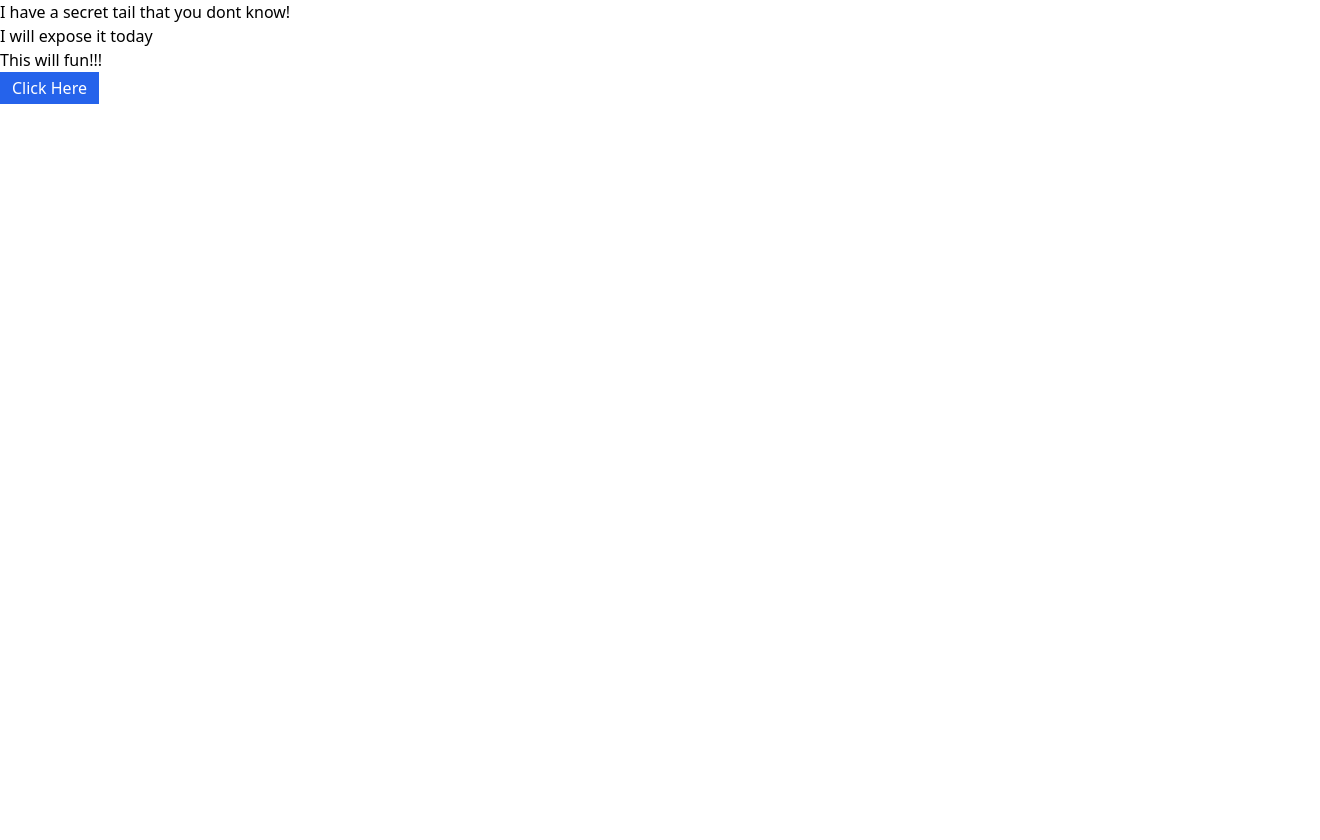
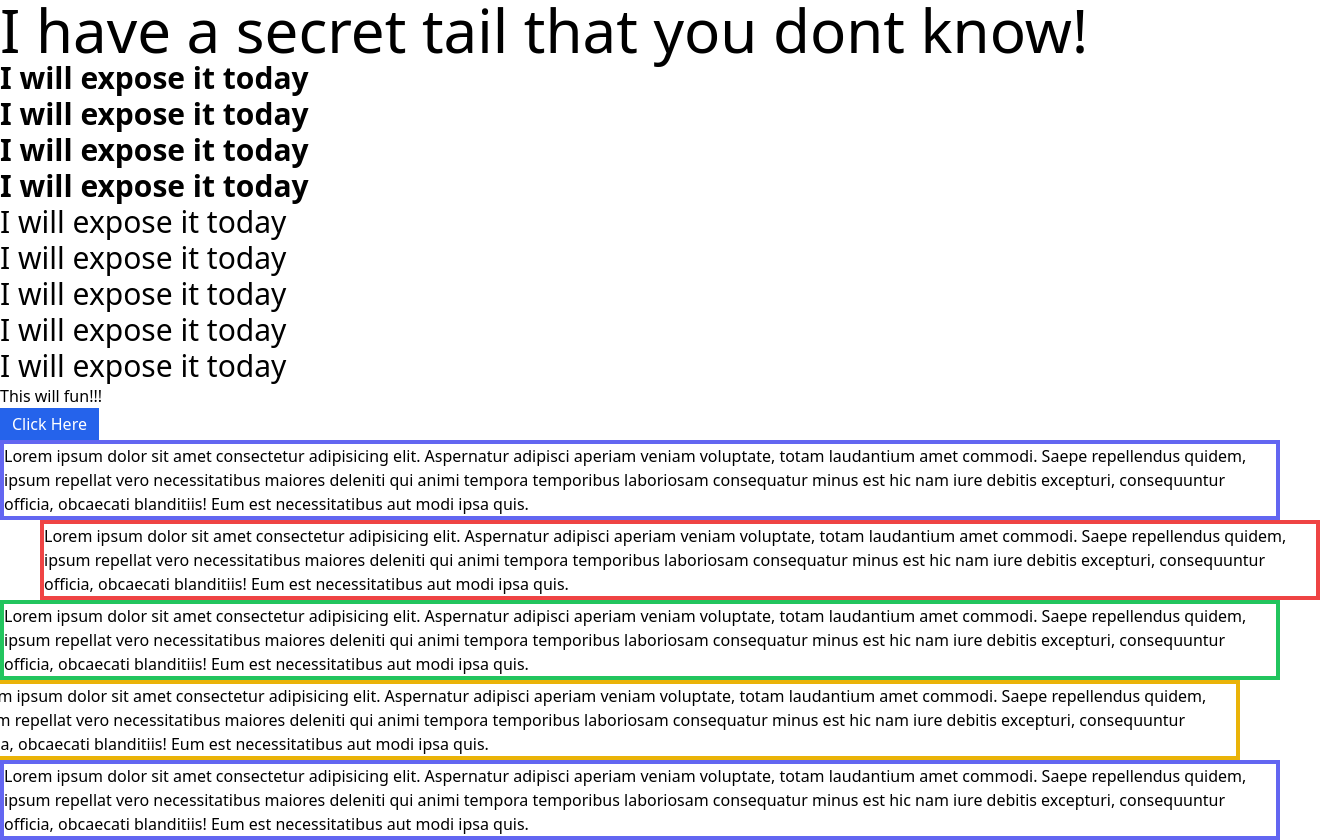
Before and after one commit to shohancs/tailwind-css, a plain HTML site: page index.html in a window 1280 px wide. Shown: the whole page, 1320 px wide, since content can reach past the window. Before the commit the page ends 800 px from the top, so only its background shows below. Drawn offline with nearby package versions, Linux system fonts and the light colour scheme.

Commit message:
Added colorful border and margin left dicuss

```diff
--- a/index.html
+++ b/index.html
@@ -10,9 +10,35 @@
     </head>
 
     <body>
-        <h1>I have a secret tail that you dont know!</h1>
-        <h3>I will expose it today</h3>
+        <h1 class="text-6xl">I have a secret tail that you dont know!</h1>
+        <h3 class="text-3xl font-black">I will expose it today</h3>
+        <h3 class="text-3xl font-extrabold">I will expose it today</h3>
+        <h3 class="text-3xl font-bold">I will expose it today</h3>
+        <h3 class="text-3xl font-semibold">I will expose it today</h3>
+        <h3 class="text-3xl font-medium">I will expose it today</h3>
+        <h3 class="text-3xl font-normal">I will expose it today</h3>
+        <h3 class="text-3xl font-light">I will expose it today</h3>
+        <h3 class="text-3xl font-extralight">I will expose it today</h3>
+        <h3 class="text-3xl font-thin">I will expose it today</h3>
         <p>This will fun!!!</p>
         <button class="bg-blue-600 text-white px-3 py-1">Click Here</button>
+
+        <section>
+            <div class="container border-4 border-indigo-500/100">
+                <p>Lorem ipsum dolor sit amet consectetur adipisicing elit. Aspernatur adipisci aperiam veniam voluptate, totam laudantium amet commodi. Saepe repellendus quidem, ipsum repellat vero necessitatibus maiores deleniti qui animi tempora temporibus laboriosam consequatur minus est hic nam iure debitis excepturi, consequuntur officia, obcaecati blanditiis! Eum est necessitatibus aut modi ipsa quis.</p>
+            </div>
+            <div class="container border-4 border-red-500/100 ml-10">
+                <p>Lorem ipsum dolor sit amet consectetur adipisicing elit. Aspernatur adipisci aperiam veniam voluptate, totam laudantium amet commodi. Saepe repellendus quidem, ipsum repellat vero necessitatibus maiores deleniti qui animi tempora temporibus laboriosam consequatur minus est hic nam iure debitis excepturi, consequuntur officia, obcaecati blanditiis! Eum est necessitatibus aut modi ipsa quis.</p>
+            </div>
+            <div class="container border-4 border-green-500/100">
+                <p>Lorem ipsum dolor sit amet consectetur adipisicing elit. Aspernatur adipisci aperiam veniam voluptate, totam laudantium amet commodi. Saepe repellendus quidem, ipsum repellat vero necessitatibus maiores deleniti qui animi tempora temporibus laboriosam consequatur minus est hic nam iure debitis excepturi, consequuntur officia, obcaecati blanditiis! Eum est necessitatibus aut modi ipsa quis.</p>
+            </div>
+            <div class="container border-4 border-yellow-500/100 -ml-10">
+                <p>Lorem ipsum dolor sit amet consectetur adipisicing elit. Aspernatur adipisci aperiam veniam voluptate, totam laudantium amet commodi. Saepe repellendus quidem, ipsum repellat vero necessitatibus maiores deleniti qui animi tempora temporibus laboriosam consequatur minus est hic nam iure debitis excepturi, consequuntur officia, obcaecati blanditiis! Eum est necessitatibus aut modi ipsa quis.</p>
+            </div>
+            <div class="container border-4 border-indigo-500/100">
+                <p>Lorem ipsum dolor sit amet consectetur adipisicing elit. Aspernatur adipisci aperiam veniam voluptate, totam laudantium amet commodi. Saepe repellendus quidem, ipsum repellat vero necessitatibus maiores deleniti qui animi tempora temporibus laboriosam consequatur minus est hic nam iure debitis excepturi, consequuntur officia, obcaecati blanditiis! Eum est necessitatibus aut modi ipsa quis.</p>
+            </div>
+        </section>
     </body>
 </html>
```
